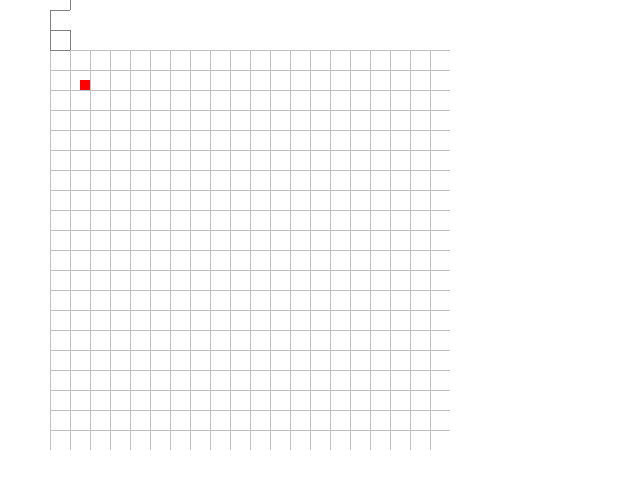
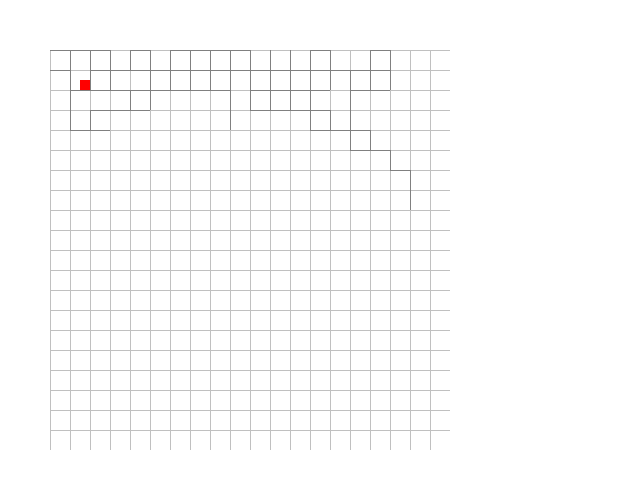
Before and after one commit to snorkellingcactus/Laberinto, a plain HTML site: page index.html in a window 1280 px wide. Shown: the whole page, without its empty margins (0-640 px from the left). Drawn offline with Linux system fonts and the light colour scheme.

Commit message:
Cambios:
-El algoritmo para hacer que las lineas del mapa no se salgan de los margenes funciona mejor.
-Aparentemente los métodos de verificación y posición de MatrizXY funcionan bien

A Hacer:
 Que el número de celda donde se ubica el algoritmo no se pase del máximo.
 Corregir la ubicación de algunas lineas que quedan discontinuas.

```diff
--- a/MatrizXY.js
+++ b/MatrizXY.js
@@ -28,6 +28,7 @@ MatrizXY=function(xa,ya,xb,yb,columnas,filas)
 		}
 	}
 }
+//Devuelve el número de celda de la celda que está sobre el número de celda que recibe.
 MatrizXY.prototype.sobre=function(nCelda)
 {
 	var n=nCelda-this.columnas;
@@ -37,6 +38,7 @@ MatrizXY.prototype.sobre=function(nCelda)
 	}
 	return n;
 }
+//Devuelve el número de celda de la celda que está debajo del número de celda que recibe.
 MatrizXY.prototype.debajo=function(nCelda)
 {
 	var n=nCelda+this.columnas;
@@ -47,6 +49,7 @@ MatrizXY.prototype.debajo=function(nCelda)
 	}
 	return n;
 }
+//Devuelve el número de celda de la celda que está a la derecha del número de celda que recibe.
 MatrizXY.prototype.derecha=function(nCelda)
 {
 	var n=nCelda+1;
@@ -57,6 +60,7 @@ MatrizXY.prototype.derecha=function(nCelda)
 	}
 	return n;
 }
+//Devuelve el número de celda de la celda que está a la izquierda del número de celda que recibe.
 MatrizXY.prototype.izquierda=function(nCelda)
 {
 	var n=nCelda-1;
@@ -67,6 +71,7 @@ MatrizXY.prototype.izquierda=function(nCelda)
 	}
 	return n;
 }
+//Devuelve 1 o 0 si es que hay o no (respectivamente) una celda sobre el número de celda que recibe.
 MatrizXY.prototype.haySobre=function(nCelda)
 {
 	if(this.sobre(nCelda)>nCelda)
@@ -75,6 +80,7 @@ MatrizXY.prototype.haySobre=function(nCelda)
 	}
 	return 1;
 }
+//Devuelve 1 o 0 si es que hay o no (respectivamente) una celda debajo del número de celda que recibe.
 MatrizXY.prototype.hayDebajo=function(nCelda)
 {
 	if(this.debajo(nCelda)<nCelda)
@@ -83,6 +89,7 @@ MatrizXY.prototype.hayDebajo=function(nCelda)
 	}
 	return 1;
 }
+//Devuelve 1 o 0 si es que hay o no (respectivamente) una celda a la izquierda del número de celda que recibe.
 MatrizXY.prototype.hayIzquierda=function(nCelda)
 {
 	if((nCelda)<=Math.floor(nCelda/this.filas)*this.filas)
@@ -91,9 +98,10 @@ MatrizXY.prototype.hayIzquierda=function(nCelda)
 	}
 	return 1;
 }
+//Devuelve 1 o 0 si es que hay o no (respectivamente) una celda a la derecha del número de celda que recibe.
 MatrizXY.prototype.hayDerecha=function(nCelda)
 {
-	if(nCelda<Math.ceil(nCelda/this.filas)*this.filas)
+	if((nCelda+1)>=(Math.ceil((nCelda+1)/this.filas))*(this.filas))
 	{
 		return 0;
 	}
--- a/creaParedes.js
+++ b/creaParedes.js
@@ -55,17 +55,27 @@ function creaMapa(cantidad,puntoIni,puntoFin)
 		//Defino los posibles sentidos.
 		var HV=getBinRamon();				//Horizontal hacia la derecha, vertical hacia abajo.
 		var sentido=getBinRamon();			//Hacia la izquierda o hacia arriba.
-		var noHV;								//Que no se puedan hacer lineas horizontales hacia la derecha o verticales hacia abajo.
-		var noSentido;							//Que no se puedan hacer lineas horizontales hacia la izquierda o verticales hacia arriba.
 
-		if(!matriz.haySobre(nCelda)&&!HV || !matriz.hayIzquierda(nCelda)&&HV)
+		if(!matriz.haySobre(nCelda)&&!HV)
 		{
+			window.console.log("No hay superior");
 			sentido=1;
 		};
-		if(!matriz.hayDebajo(nCelda)&&!HV || !matriz.hayDerecha(nCelda)&&HV)
+		if(!matriz.hayIzquierda(nCelda)&&HV)
 		{
+			window.console.log("No hay izquierda");
+			sentido=1;
+		}
+		if(!matriz.hayDebajo(nCelda)&&!HV)
+		{
+			window.console.log("No hay inferior");
 			sentido=0;
 		};
+		if(!matriz.hayDerecha(nCelda)&&HV)
+		{
+			window.console.log("No hay derecha");
+			sentido=0;
+		}
 		//Punto random.
 		var punto=puntoHV
 		(
@@ -75,23 +85,27 @@ function creaMapa(cantidad,puntoIni,puntoFin)
 			matriz.al
 		);
 		//Me muevo a la celda de la derecha
-		if(HV&&!sentido)
+		if(HV&&sentido)
 		{
+			window.console.log("La derecha de "+nCelda+" es "+matriz.derecha(nCelda));
 			nCelda=matriz.derecha(nCelda);
 		}
 		//Me muevo a la celda de la izquierda
-		if(HV&&sentido)
+		if(HV&&!sentido)
 		{
+			window.console.log("La izquierda de "+nCelda+" es "+matriz.izquierda(nCelda));
 			nCelda=matriz.izquierda(nCelda);
 		}
 		//Me muevo a la celda de abajo
-		if(!HV&&!sentido)
+		if(!HV&&sentido)
 		{
+			window.console.log("La inferior de "+nCelda+" es "+matriz.debajo(nCelda));
 			nCelda=matriz.debajo(nCelda);
 		}
 		//Me muevo a la celda de arriba
-		if(!HV&&sentido)
+		if(!HV&&!sentido)
 		{
+			window.console.log("La superior de "+nCelda+" es "+matriz.sobre(nCelda));
 			nCelda=matriz.sobre(nCelda);
 		}
 
```
Also changed, not shown: index.html (+1 -1 lines).
